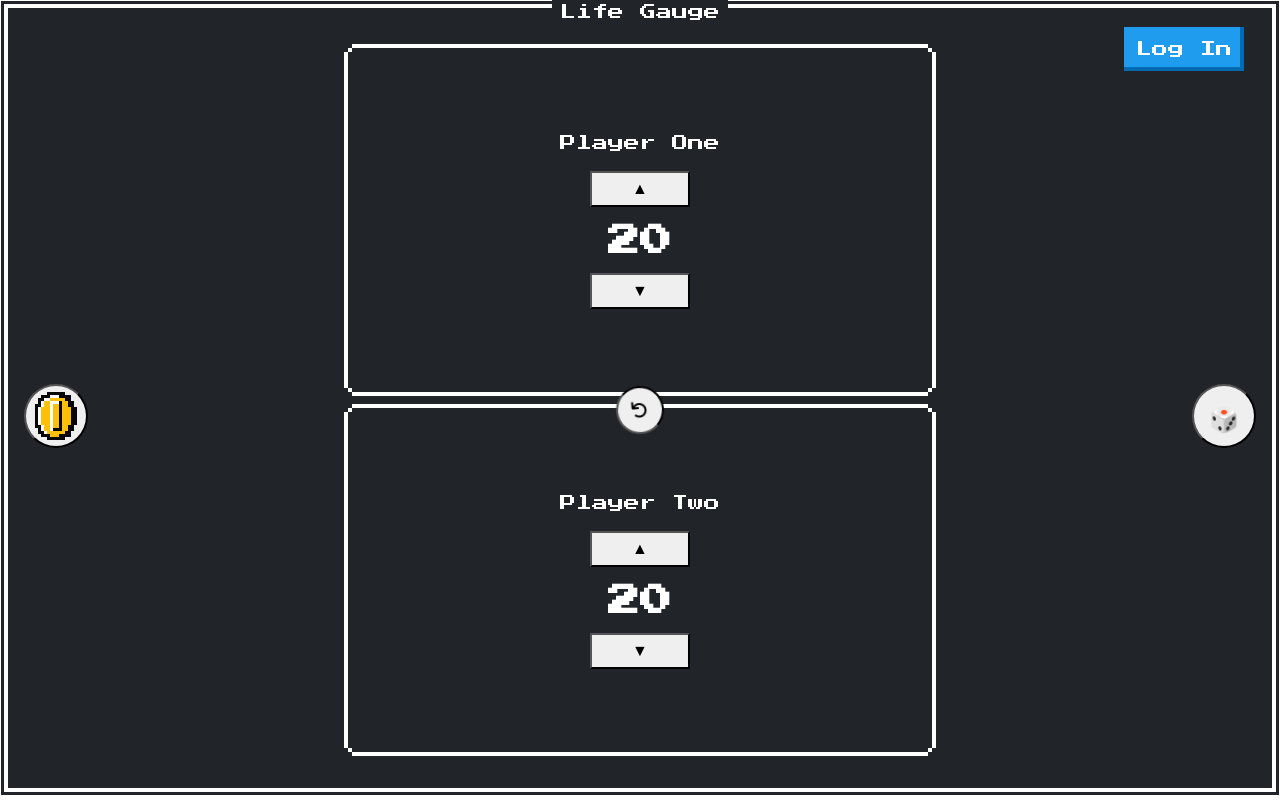
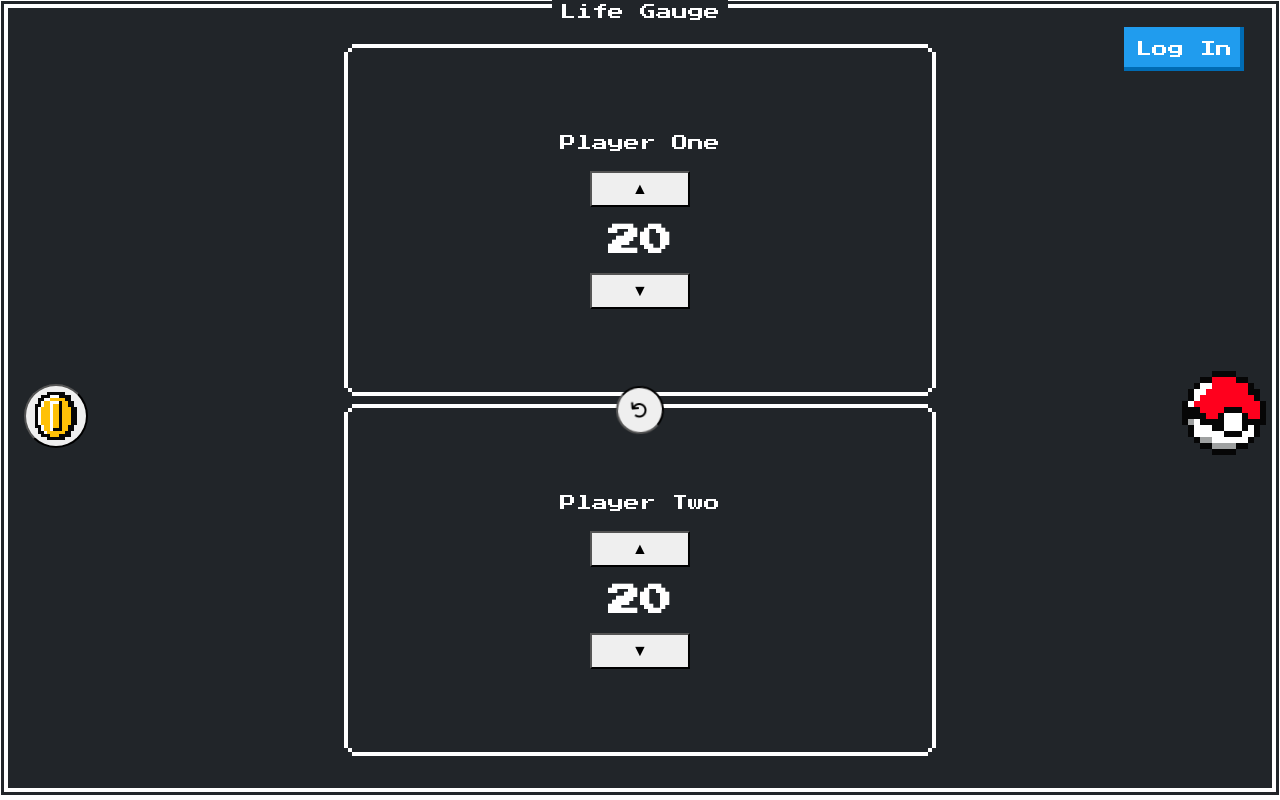
Before and after one commit to b3Rhunter/life-counter, a React (Create React App) app: page / in a window 1280 px wide. Built offline with nearby package versions, Linux system fonts and the light colour scheme.

Commit message:
Add files via upload

```diff
--- a/src/App.js
+++ b/src/App.js
@@ -25,9 +25,13 @@ function tails() {
   return (<section class="icon-list is-centered"><i class="nes-icon close is-medium center"></i></section>);
 }
 
+function diceImg() {
+  return (<section class="icon-list is-centered"><i class="nes-pokeball"></i></section>)
+}
+
   const [lifePointsOne, setLifePointsOne] = useState(20);
   const [lifePointsTwo, setLifePointsTwo] = useState(20);
-  const [roll, setRoll] = useState('🎲');
+  const [roll, setRoll] = useState(diceImg);
   const [coin, setCoin] = useState(coinImg);
 
 
@@ -70,7 +74,7 @@ function tails() {
       </div>
 
       <div id='reset'>
-      <button id='resetBtn' class="nes-avatar is-rounded is-medium" onClick={() => {setLifePointsOne(20); setLifePointsTwo(20); setRoll('🎲'); setCoin(coinImg)}}>↺</button>
+      <button id='resetBtn' class="nes-avatar is-rounded is-medium" onClick={() => {setLifePointsOne(20); setLifePointsTwo(20); setRoll(diceImg); setCoin(coinImg)}}>↺</button>
       </div>
 
 
```
